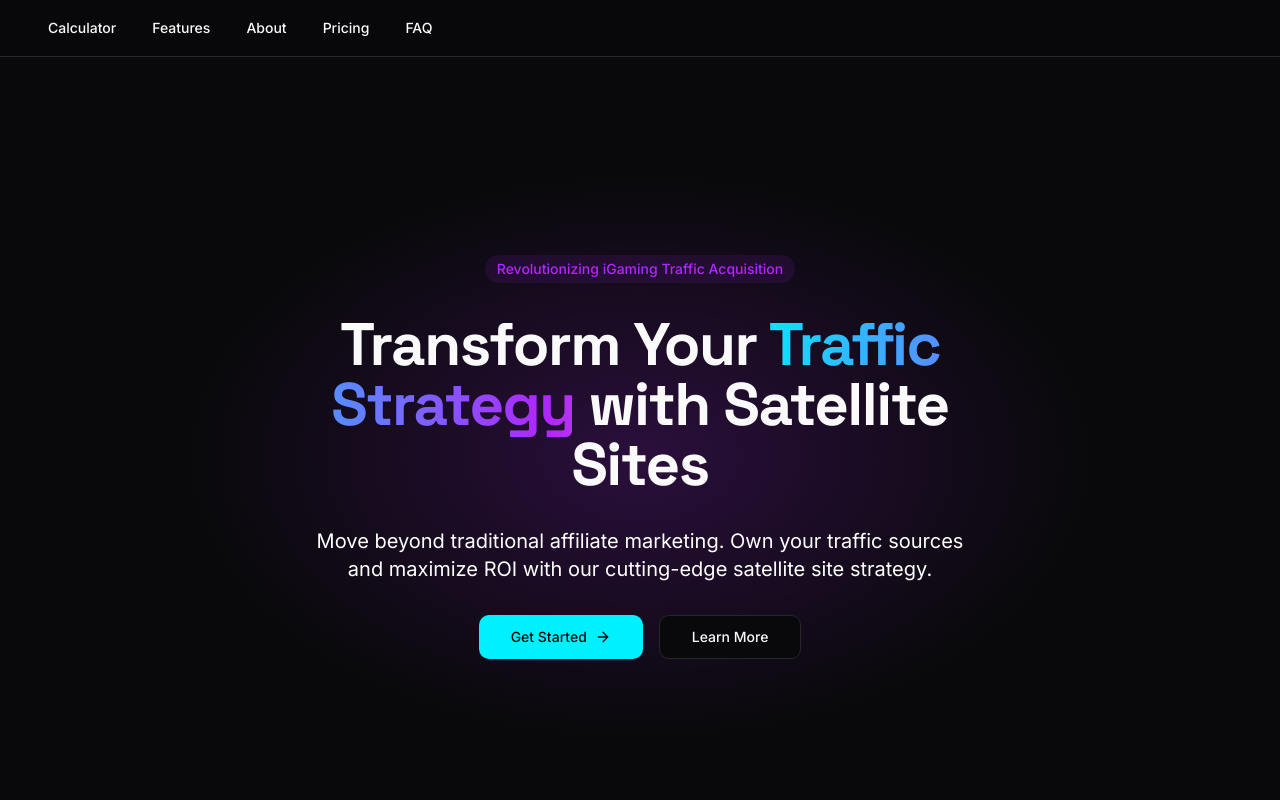
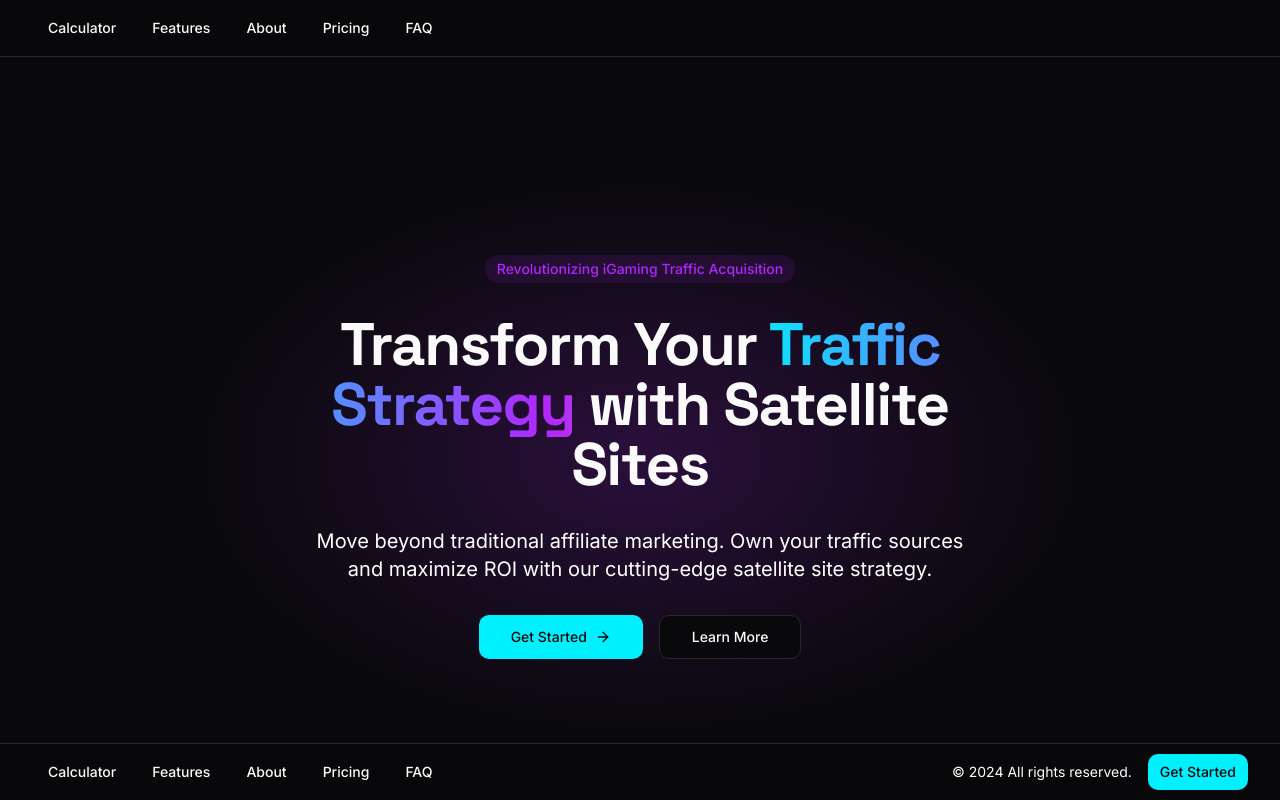
Before and after one commit to iGamingAudit/igaming-audit, a React (Vite) app: page / in a window 1280 px wide. Shown: the top 800 px of the page. Built offline with nearby package versions, Linux system fonts and the light colour scheme.

Commit message:
Update footer layout to single row
Modified the footer component to display its content in a single row, aligning it with the layout of the top navigation.
[skip gpt_engineer]

```diff
--- a/src/components/Footer.tsx
+++ b/src/components/Footer.tsx
@@ -1,5 +1,11 @@
 import { Button } from "@/components/ui/button";
-import { Link } from "react-router-dom";
+import {
+  NavigationMenu,
+  NavigationMenuContent,
+  NavigationMenuItem,
+  NavigationMenuList,
+  NavigationMenuTrigger,
+} from "@/components/ui/navigation-menu";
 
 const Footer = () => {
   const scrollToSection = (id: string) => {
@@ -10,82 +16,68 @@ const Footer = () => {
   };
 
   return (
-    <footer className="bg-background border-t border-border mt-20">
-      <div className="container mx-auto px-4 py-12">
-        <div className="grid grid-cols-1 md:grid-cols-4 gap-8">
-          <div className="space-y-4">
-            <h3 className="text-lg font-bold">Navigation</h3>
-            <ul className="space-y-2">
-              <li>
-                <button
+    <footer className="sticky bottom-0 z-50 w-full border-t bg-background/95 backdrop-blur supports-[backdrop-filter]:bg-background/60">
+      <div className="container flex h-14 items-center justify-between">
+        <NavigationMenu>
+          <NavigationMenuList>
+            <NavigationMenuItem>
+              <Button
+                variant="ghost"
+                className="text-sm font-medium"
                 onClick={() => scrollToSection("calculator")}
-                  className="text-muted-foreground hover:text-primary transition-colors"
               >
                 Calculator
-                </button>
-              </li>
-              <li>
-                <button
+              </Button>
+            </NavigationMenuItem>
+            <NavigationMenuItem>
+              <Button
+                variant="ghost"
+                className="text-sm font-medium"
                 onClick={() => scrollToSection("features")}
-                  className="text-muted-foreground hover:text-primary transition-colors"
               >
                 Features
-                </button>
-              </li>
-              <li>
-                <button
+              </Button>
+            </NavigationMenuItem>
+            <NavigationMenuItem>
+              <Button
+                variant="ghost"
+                className="text-sm font-medium"
                 onClick={() => scrollToSection("about")}
-                  className="text-muted-foreground hover:text-primary transition-colors"
               >
                 About
-                </button>
-              </li>
-              <li>
-                <button
+              </Button>
+            </NavigationMenuItem>
+            <NavigationMenuItem>
+              <Button
+                variant="ghost"
+                className="text-sm font-medium"
                 onClick={() => scrollToSection("pricing")}
-                  className="text-muted-foreground hover:text-primary transition-colors"
               >
                 Pricing
-                </button>
-              </li>
-              <li>
-                <button
+              </Button>
+            </NavigationMenuItem>
+            <NavigationMenuItem>
+              <Button
+                variant="ghost"
+                className="text-sm font-medium"
                 onClick={() => scrollToSection("faq")}
-                  className="text-muted-foreground hover:text-primary transition-colors"
               >
                 FAQ
-                </button>
-              </li>
-            </ul>
-          </div>
-          <div className="space-y-4">
-            <h3 className="text-lg font-bold">Contact</h3>
-            <ul className="space-y-2">
-              <li>
-                <a
-                  href="mailto:contact@example.com"
-                  className="text-muted-foreground hover:text-primary transition-colors"
-                >
-                  Email Us
-                </a>
-              </li>
-            </ul>
-          </div>
-          <div className="md:col-span-2 space-y-4">
-            <div className="flex flex-col md:flex-row items-center gap-4">
+              </Button>
+            </NavigationMenuItem>
+          </NavigationMenuList>
+        </NavigationMenu>
+        <div className="flex items-center gap-4">
+          <p className="text-sm text-muted-foreground">
+            © {new Date().getFullYear()} All rights reserved.
+          </p>
           <Button
             onClick={() => scrollToSection("calculator")}
             variant="default"
-                size="lg"
-                className="w-full md:w-auto"
+            size="sm"
           >
             Get Started
           </Button>
-            </div>
-            <p className="text-sm text-muted-foreground text-center md:text-left">
-              © {new Date().getFullYear()} All rights reserved.
-            </p>
-          </div>
         </div>
       </div>
     </footer>
```
Lines whose indentation alone changed are shown as unchanged.
